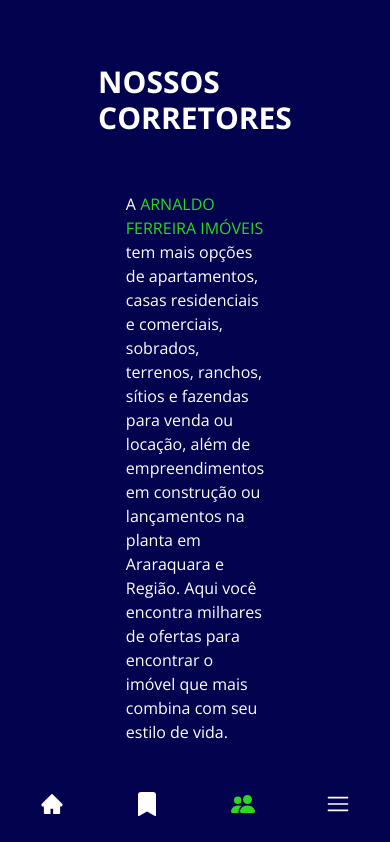
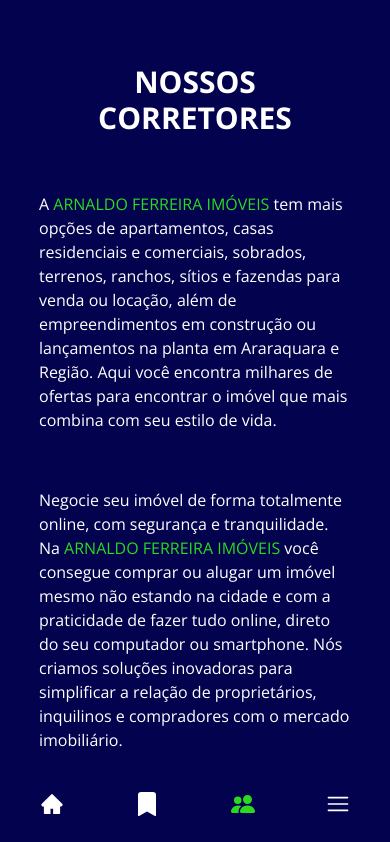
Before and after one commit to Advanzzzze/imob-arnaldo-f, a Next.js app: page /quem-somos in a window 390 px wide. Shown: the top 842 px of the page. Built offline with nearby package versions, Linux system fonts and the light colour scheme.

Commit message:
style: adjusted about page to mobile devices

```diff
--- a/app/components/Footer.js
+++ b/app/components/Footer.js
@@ -2,7 +2,7 @@
 
 function Footer() {
     return (
-        <div className="relative flex justify-center items-center border-t-8 border-b-4 border-ascent-color-300">
+        <div className="relative flex justify-center items-center border-t-8 border-b-4 border-ascent-color-300 mt-16">
             <div className="relative mt-6 grid grid-cols-1 px-2 gap-4 sm:grid-cols-5">
                 <Image
                     src="/images/logo-arnaldo.svg"
--- a/app/quem-somos/page.js
+++ b/app/quem-somos/page.js
@@ -4,8 +4,10 @@
 function page() {
     return (
         <div id="quemsomos-container" className="flex justify-center">
-            <div className="flex flex-col justify-center w-1/3 items-center gap-14">
-                <h1 className="font-bold text-3xl pt-16">NOSSOS CORRETORES</h1>
+            <div className="flex flex-col justify-center w-4/5 sm:w-1/3 items-center gap-14">
+                <h1 className="font-bold text-3xl pt-16 text-center">
+                    NOSSOS CORRETORES
+                </h1>
                 <p>
                     A{' '}
                     <span className="text-ascent-color-300">
```
